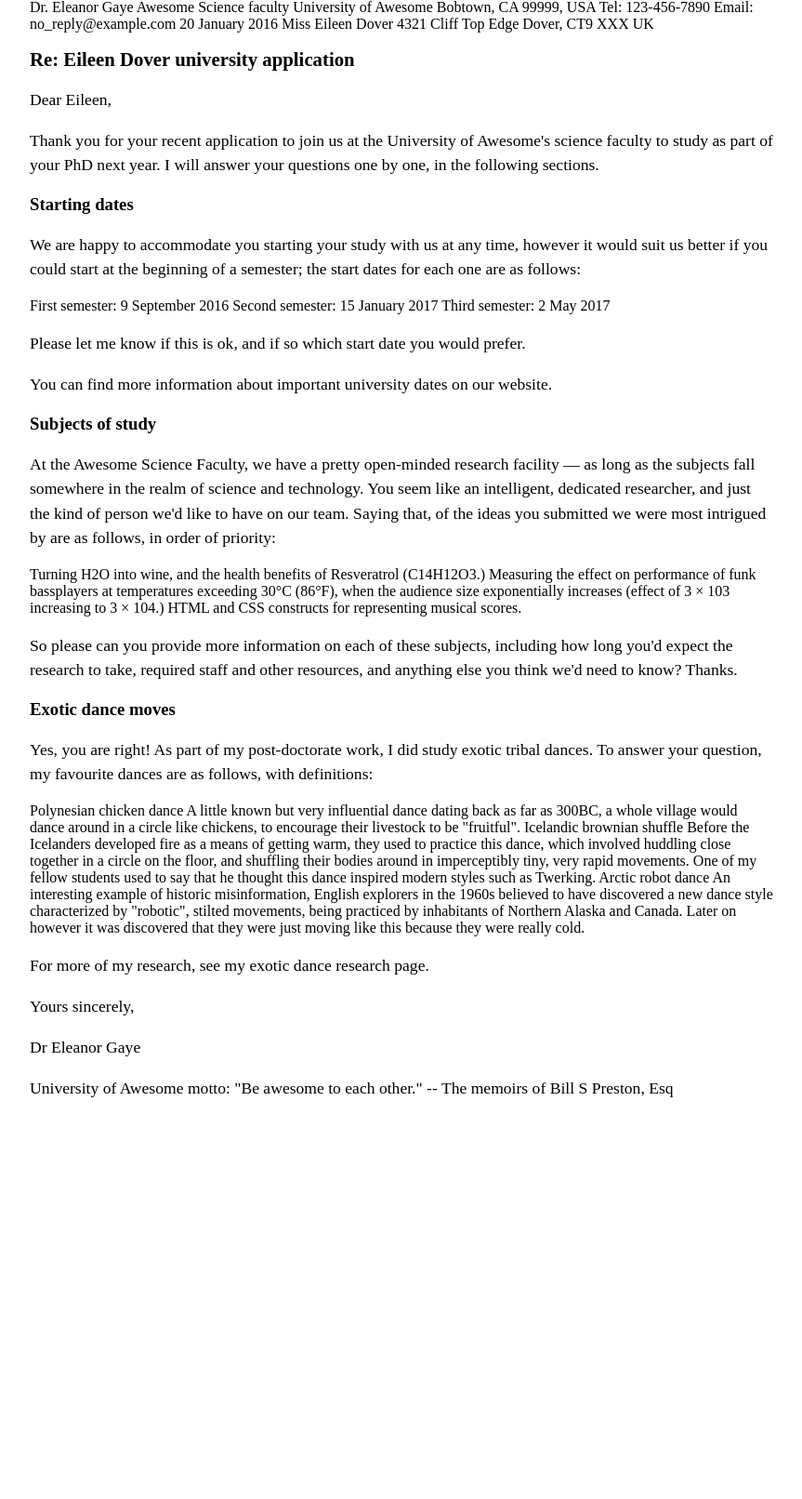
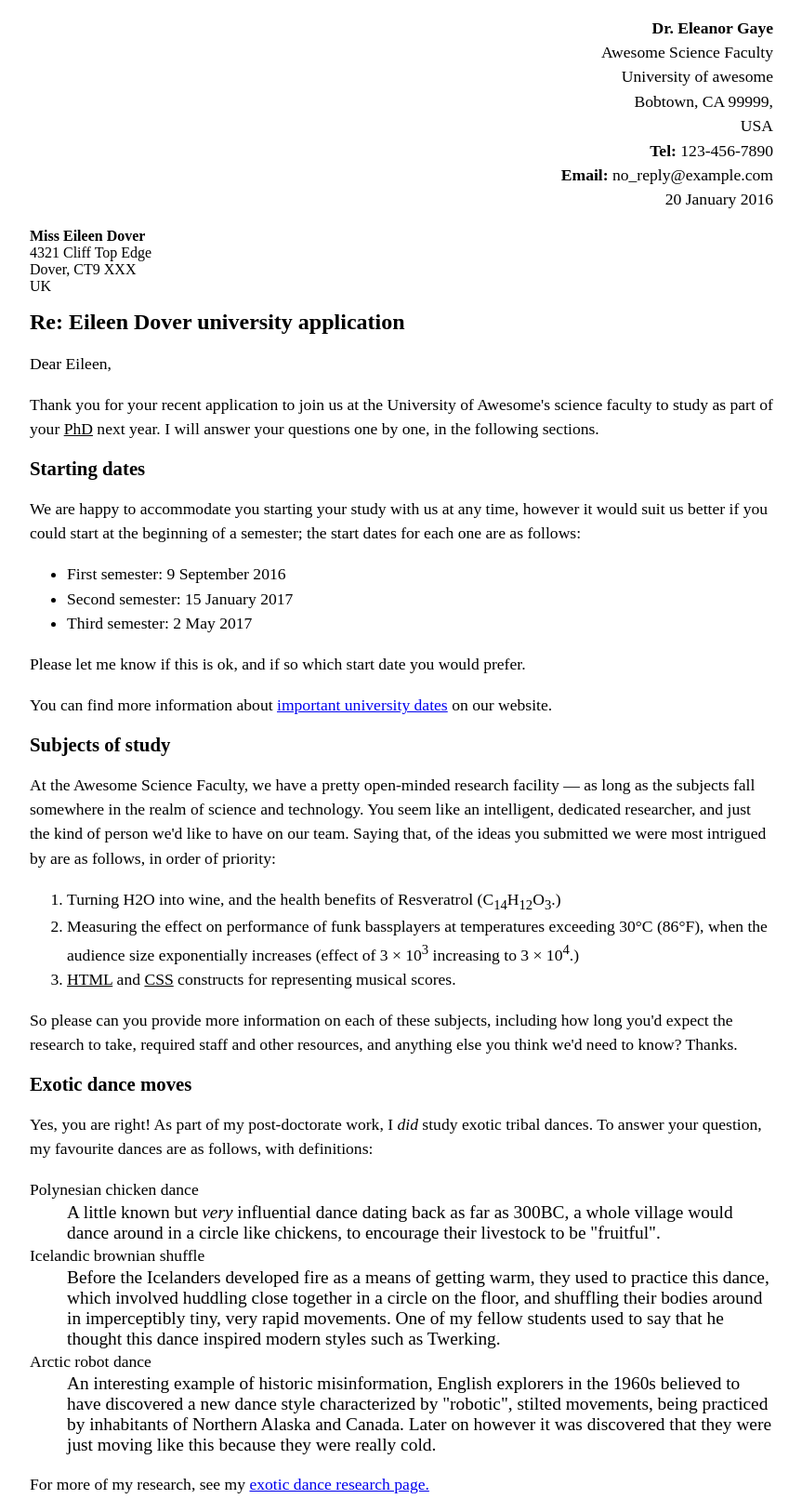
Before and after one commit to aveniiofc/web-stufy, a plain HTML site: page index.html in a window 1280 px wide. Shown: the part 1-1613 px from the top of the page at 93% size, without its empty margins (208-1071 px from the left). Before the commit the page ends 1202 px from the top, so only its background shows below. Drawn offline with Linux system fonts and the light colour scheme.

Commit message:
lit changes

```diff
--- a/index.html
+++ b/index.html
@@ -7,57 +7,70 @@
 </head>
 <title>Letter</title>
 <body>
-    Dr. Eleanor Gaye
-Awesome Science faculty
-University of Awesome
-Bobtown, CA 99999,
-USA
-Tel: 123-456-7890
-Email: no_reply@example.com
-20 January 2016
-Miss Eileen Dover
-4321 Cliff Top Edge
-Dover, CT9 XXX
-UK
-<h2>Re: Eileen Dover university application</h2>
+<p style="text-align: right;"><strong>Dr. Eleanor Gaye</strong><br>
+Awesome Science Faculty<br>
+University of awesome<br>
+Bobtown, CA 99999,<br>
+USA<br>
+<strong>Tel:</strong> 123-456-7890<br>
+<strong>Email:</strong> no_reply@example.com<br>
+20 January 2016<br>
+</p>
+<strong>Miss Eileen Dover</strong><br>
+4321 Cliff Top Edge<br>
+Dover, CT9 XXX<br>
+UK<br>
+<h1>Re: Eileen Dover university application</h1>
 <p>Dear Eileen,</p>
-<p>Thank you for your recent application to join us at the University of Awesome's science faculty to study as part of your PhD next year. I
+<p>Thank you for your recent application to join us at the University of Awesome's science faculty to study as part of your <u>PhD</u> next year. I
 will answer your questions one by one, in the following sections. </p>
-<h3>Starting dates</h3>
+<h2>Starting dates</h2>
 <p>We are happy to accommodate you starting your study with us at any time, however it would suit us better if you could start at the
 beginning of a semester; the start dates for each one are as follows:</p>
-First semester: 9 September 2016
-Second semester: 15 January 2017
-Third semester: 2 May 2017
+<ul>
+    <li>First semester: 9 September 2016</li>
+    <li>Second semester: 15 January 2017</li>
+    <li>Third semester: 2 May 2017</li>
+</ul>
 <p>Please let me know if this is ok, and if so which start date you would prefer.</p>
-<p>You can find more information about important university dates on our website.</p>
-<h3>Subjects of study</h3>
+<p>You can find more information about <a href="http://example.com">important university dates</a> on our website.</p>
+<h2>Subjects of study</h2>
 <p>At the Awesome Science Faculty, we have a pretty open-minded research facility — as long as the subjects fall somewhere in the realm of
 science and technology. You seem like an intelligent, dedicated researcher, and just the kind of person we'd like to have on our team.
 Saying that, of the ideas you submitted we were most intrigued by are as follows, in order of priority:</p>
-Turning H2O into wine, and the health benefits of Resveratrol (C14H12O3.)
-Measuring the effect on performance of funk bassplayers at temperatures exceeding 30°C (86°F), when the audience size exponentially
-increases (effect of 3 × 103 increasing to 3 × 104.)
-HTML and CSS constructs for representing musical scores.
+<ol>
+<li>Turning H2O into wine, and the health benefits of Resveratrol (C<sub>14</sub>H<sub>12</sub>O<sub>3</sub>.)</li>
+<li>Measuring the effect on performance of funk bassplayers at temperatures exceeding 30&deg;C (86&deg;F), when the audience size exponentially
+increases (effect of 3 &times; 10<sup>3</sup> increasing to 3 &times; 10<sup>4</sup>.)</li>
+<li><u>HTML</u> and <u>CSS</u> constructs for representing musical scores.</li>
+</ol>
 <p>So please can you provide more information on each of these subjects, including how long you'd expect the research to take, required staff
 and other resources, and anything else you think we'd need to know? Thanks.</p>
-<h3>Exotic dance moves</h3>
-<p>Yes, you are right! As part of my post-doctorate work, I did study exotic tribal dances. To answer your question, my favourite dances are
+<h2>Exotic dance moves</h2>
+<p>Yes, you are right! As part of my post-doctorate work, I <em>did</em> study exotic tribal dances. To answer your question, my favourite dances are
 as follows, with definitions:</p>
-Polynesian chicken dance
-A little known but very influential dance dating back as far as 300BC, a whole village would dance around in a circle like chickens, to
+<ul style="list-style-type: none; padding-left: 0;">
+<li>Polynesian chicken dance</li>
+    <ul>
+        A little known but <em>very</em> influential dance dating back as far as 300BC, a whole village would dance around in a circle like chickens, to
         encourage their livestock to be "fruitful".
-Icelandic brownian shuffle
+    </ul>
+<li>Icelandic brownian shuffle</li>
+    <ul>
         Before the Icelanders developed fire as a means of getting warm, they used to practice this dance, which involved huddling close together
         in a circle on the floor, and shuffling their bodies around in imperceptibly tiny, very rapid movements. One of my fellow students used to
         say that he thought this dance inspired modern styles such as Twerking.
-Arctic robot dance
+    </ul>
+<li>Arctic robot dance</li>
+    <ul>
         An interesting example of historic misinformation, English explorers in the 1960s believed to have discovered a new dance style
         characterized by "robotic", stilted movements, being practiced by inhabitants of Northern Alaska and Canada. Later on however it was
         discovered that they were just moving like this because they were really cold.
-<p>For more of my research, see my exotic dance research page.</p>
+    </ul>
+</ul>
+<p>For more of my research, see my <a href="http://example.com">exotic dance research page.</a></p>
 <p>Yours sincerely,</p>
 <p>Dr Eleanor Gaye</p>
-<p>University of Awesome motto: "Be awesome to each other." -- The memoirs of Bill S Preston, Esq<p>
+<p>University of Awesome motto: "Be awesome to each other." -- <em>The memoirs of Bill S Preston, Esq</em><p>
 </body>
 </html>
```
Also changed, not shown: 2 other files. Lines whose indentation alone changed are shown as unchanged.
